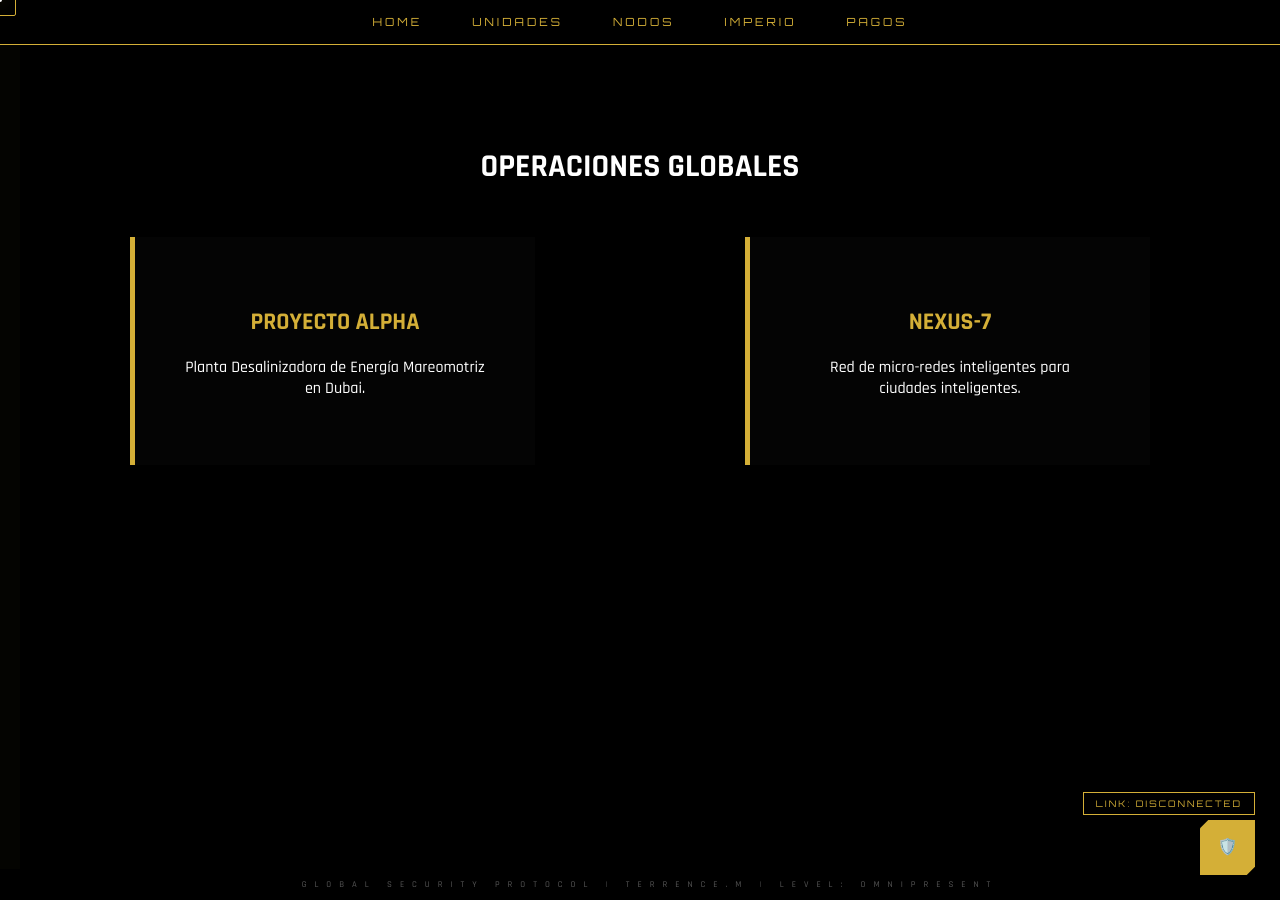
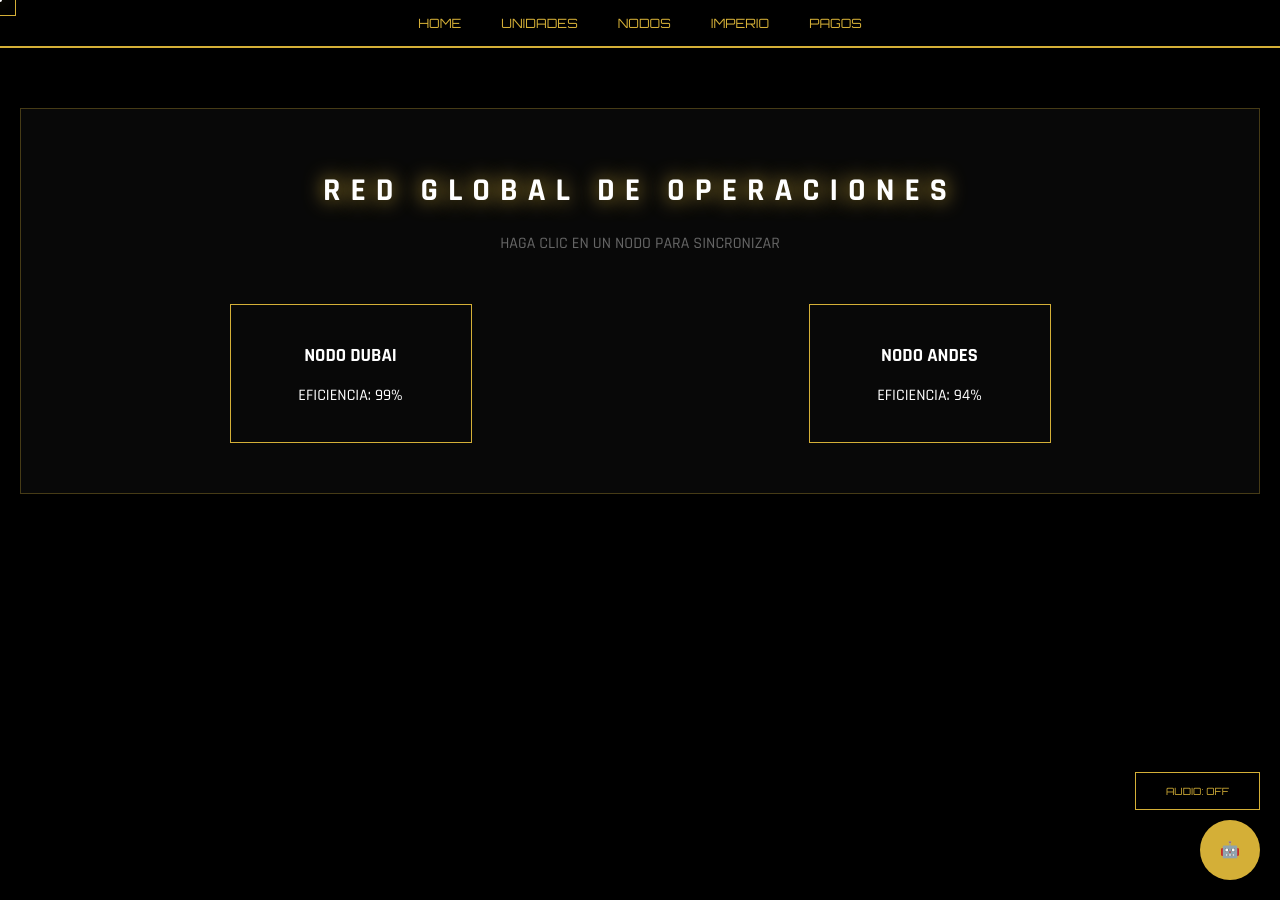
Before and after one commit to Terrence2333/terrence_m_ecokids, a Flask app: page /proyectos in a window 1280 px wide. Run offline with Flask 3, Linux system fonts and the light colour scheme.

Commit message:
Actualización Automática Nivel Dios - Terrence Mayorga

```diff
--- a/templates/base.html
+++ b/templates/base.html
@@ -7,118 +7,100 @@
     <link href="https://fonts.googleapis.com/css2?family=Orbitron:wght@400;700&family=Rajdhani:wght@300;500;700&display=swap" rel="stylesheet">
     <script src="https://cdn.jsdelivr.net/particles.js/2.0.0/particles.min.js"></script>
     <style>
-        :root { --gold: #d4af37; --bright-gold: #f9e272; --dark: #050505; --alert: rgba(255, 0, 0, 0.2); }
+        :root { --gold: #d4af37; --bright-gold: #f9e272; --dark: #050505; }
         * { cursor: none !important; }
-        body { background: var(--dark); color: #fff; font-family: 'Rajdhani', sans-serif; margin: 0; overflow: hidden; }
+        body { background: var(--dark); color: #fff; font-family: 'Rajdhani', sans-serif; margin: 0; overflow-x: hidden; }
 
-        /* CAPAS TÉCNICAS */
-        #particles-js, .bg-mesh, .perimeter-scan, .data-frames { position: fixed; top: 0; left: 0; width: 100%; height: 100%; pointer-events: none !important; z-index: 1; }
-        .bg-mesh { background-image: radial-gradient(circle, rgba(212, 175, 55, 0.05) 1px, transparent 1px); background-size: 30px 30px; z-index: 0; }
-        .perimeter-scan { border: 20px solid rgba(212,175,55,0.02); z-index: 2; box-shadow: inset 0 0 100px #000; }
+        /* FONDO RESTAURADO */
+        #particles-js { position: fixed; top: 0; left: 0; width: 100%; height: 100%; z-index: 1; pointer-events: none; }
+        .bg-mesh { position: fixed; top: 0; left: 0; width: 100%; height: 100%; background-image: linear-gradient(rgba(212, 175, 55, 0.05) 1px, transparent 1px), linear-gradient(90deg, rgba(212, 175, 55, 0.05) 1px, transparent 1px); background-size: 50px 50px; z-index: 0; pointer-events: none; }
 
-        /* DATA FRAMES (COORDENADAS DE SEGURIDAD) */
-        .data-frames::before { content: "LAT: -2.1701 | LON: -79.9223"; position: absolute; top: 10px; left: 10px; color: var(--gold); font-size: 10px; font-family: 'Orbitron'; opacity: 0.5; }
-        .data-frames::after { content: "ENC: AES-256 | STATUS: SECURE"; position: absolute; bottom: 40px; left: 10px; color: var(--gold); font-size: 10px; font-family: 'Orbitron'; opacity: 0.5; }
-
-        /* CURSOR LÁSER AVANZADO */
-        #custom-cursor { position: fixed; width: 30px; height: 30px; border: 1px solid var(--gold); border-radius: 2px; pointer-events: none; z-index: 10000; transform: translate(-50%, -50%); transition: all 0.2s cubic-bezier(0.175, 0.885, 0.32, 1.275); }
+        /* CURSOR */
+        #custom-cursor { position: fixed; width: 30px; height: 30px; border: 1px solid var(--gold); pointer-events: none; z-index: 10000; transform: translate(-50%, -50%); transition: 0.1s; }
         #cursor-dot { position: fixed; width: 4px; height: 4px; background: #fff; border-radius: 50%; pointer-events: none; z-index: 10001; transform: translate(-50%, -50%); box-shadow: 0 0 15px var(--gold); }
 
-        /* NAVEGACIÓN TÁCTICA */
-        nav { background: rgba(0,0,0,0.98); border-bottom: 1px solid var(--gold); padding: 15px; display: flex; justify-content: center; position: sticky; top: 0; z-index: 5000; backdrop-filter: blur(10px); }
-        nav a { color: var(--gold); text-decoration: none; margin: 0 25px; font-family: 'Orbitron'; font-size: 0.7rem; letter-spacing: 3px; pointer-events: auto !important; position: relative; }
-        nav a::after { content: ''; position: absolute; width: 0; height: 1px; bottom: -5px; left: 0; background: #fff; transition: 0.4s; }
-        nav a:hover::after { width: 100%; }
+        nav { background: rgba(0,0,0,0.95); border-bottom: 2px solid var(--gold); padding: 15px; display: flex; justify-content: center; position: sticky; top: 0; z-index: 5000; }
+        nav a { color: var(--gold); text-decoration: none; margin: 0 20px; font-family: 'Orbitron'; font-size: 0.8rem; pointer-events: auto !important; }
 
-        .container { padding: 80px 20px; max-width: 1200px; margin: auto; text-align: center; position: relative; z-index: 100; overflow-y: auto; max-height: 85vh; }
-        .glass-panel { background: rgba(5, 5, 5, 0.8); border-left: 5px solid var(--gold); padding: 50px; border-radius: 0; backdrop-filter: blur(25px); pointer-events: auto !important; box-shadow: 20px 20px 60px #000; }
+        .container { padding: 60px 20px; text-align: center; position: relative; z-index: 100; }
+        .glass-panel { background: rgba(10, 10, 10, 0.85); border: 1px solid rgba(212,175,55,0.3); padding: 40px; backdrop-filter: blur(15px); pointer-events: auto !important; }
+        .btn-divine { background: transparent; color: var(--gold); padding: 12px 30px; border: 1px solid var(--gold); cursor: pointer; pointer-events: auto !important; font-family: 'Orbitron'; }
 
-        .btn-divine { background: transparent; color: var(--gold); padding: 15px 40px; text-decoration: none; font-family: 'Orbitron'; border: 1px solid var(--gold); transition: 0.5s; display: inline-block; cursor: pointer; pointer-events: auto !important; text-transform: uppercase; letter-spacing: 2px; }
-        .btn-divine:hover { background: var(--gold); color: #000; transform: skewX(-10deg); }
+        /* CHAT BOT CON BOTÓN CERRAR */
+        #chatbot-ui { position: fixed; bottom: 20px; right: 20px; width: 320px; height: 450px; background: #000; border: 1px solid var(--gold); z-index: 6001; display: none; flex-direction: column; pointer-events: auto !important; box-shadow: 0 0 30px #000; }
+        #chat-header { background: var(--gold); color: #000; padding: 10px; font-family: 'Orbitron'; font-weight: bold; display: flex; justify-content: space-between; align-items: center; }
+        #chat-messages { flex: 1; padding: 15px; overflow-y: auto; color: #00ff00; font-family: monospace; font-size: 0.85rem; background: rgba(0,0,0,0.9); }
+        #chat-input { background: #111; border: none; border-top: 1px solid var(--gold); color: #fff; padding: 15px; outline: none; width: 100%; box-sizing: border-box; }
+        #chat-trigger { position: fixed; bottom: 20px; right: 20px; width: 60px; height: 60px; background: var(--gold); border-radius: 50%; z-index: 6000; cursor: pointer; display: flex; justify-content: center; align-items: center; pointer-events: auto !important; }
 
-        /* AUDIO Y CHAT TERMINAL */
-        #music-control { position: fixed; bottom: 85px; right: 25px; z-index: 6000; pointer-events: auto !important; }
-        #chat-trigger { position: fixed; bottom: 25px; right: 25px; width: 55px; height: 55px; background: var(--gold); z-index: 6000; cursor: pointer; display: flex; justify-content: center; align-items: center; pointer-events: auto !important; clip-path: polygon(0% 15%, 15% 0%, 100% 0%, 100% 85%, 85% 100%, 0% 100%); }
-        #chatbot-ui { position: fixed; bottom: 25px; right: 25px; width: 320px; height: 450px; background: #000; border: 1px solid var(--gold); z-index: 6001; display: none; flex-direction: column; pointer-events: auto !important; }
-
-        /* PRELOADER MILITAR */
-        #loader { position: fixed; top: 0; left: 0; width: 100%; height: 100%; background: #000; z-index: 9999; display: flex; flex-direction: column; justify-content: center; align-items: center; }
-        .scan-bar { width: 200px; height: 2px; background: #222; margin-top: 20px; position: relative; }
-        .scan-bar::after { content: ''; position: absolute; width: 40px; height: 100%; background: var(--gold); animation: loading 1.5s infinite; }
-        @keyframes loading { 0% { left: 0; } 100% { left: 160px; } }
-
-        footer { position: fixed; bottom: 0; width: 100%; padding: 10px; color: #555; font-size: 0.55rem; letter-spacing: 8px; z-index: 5; text-align: center; background: rgba(0,0,0,0.9); }
+        footer { position: fixed; bottom: 0; width: 100%; padding: 10px; color: #444; font-size: 0.6rem; z-index: 5; text-align: center; background: #000; }
     </style>
 </head>
-<body oncontextmenu="alertSystem()">
-    <div id="loader">
-        <h1 style="color:var(--gold); font-family:'Orbitron'; font-size:1rem; letter-spacing:8px;">IDENTITY VERIFICATION</h1>
-        <div class="scan-bar"></div>
-    </div>
-    <div class="data-frames"></div>
-    <div class="perimeter-scan"></div>
+<body>
+    <div id="particles-js"></div><div class="bg-mesh"></div>
     <div id="custom-cursor"></div><div id="cursor-dot"></div>
-    <div id="particles-js"></div><div class="bg-mesh"></div>
-
-    <audio id="bg-audio" loop preload="auto"><source src="https://www.soundhelix.com/examples/mp3/SoundHelix-Song-15.mp3" type="audio/mpeg"></audio>
+    <audio id="bg-audio" loop><source src="https://www.soundhelix.com/examples/mp3/SoundHelix-Song-15.mp3" type="audio/mpeg"></audio>
 
     <nav>
-        <a href="/" onmouseover="focusCursor()">HOME</a>
-        <a href="/servicios" onmouseover="focusCursor()">UNIDADES</a>
-        <a href="/proyectos" onmouseover="focusCursor()">NODOS</a>
-        <a href="/about" onmouseover="focusCursor()">IMPERIO</a>
-        <a href="/pagos" onmouseover="focusCursor()">PAGOS</a>
+        <a href="/">HOME</a>
+        <a href="/servicios">UNIDADES</a>
+        <a href="/proyectos">NODOS</a>
+        <a href="/about">IMPERIO</a>
+        <a href="/pagos">PAGOS</a>
     </nav>
 
-    <div id="music-control">
-        <button onclick="toggleMusic()" class="btn-divine" id="music-btn" style="padding: 5px 12px; font-size: 9px;">LINK: DISCONNECTED</button>
+    <div style="position: fixed; bottom: 90px; right: 20px; z-index: 6000;">
+        <button onclick="toggleMusic()" class="btn-divine" id="music-btn" style="font-size: 10px;">AUDIO: OFF</button>
     </div>
 
     <div class="container">{% block content %}{% endblock %}</div>
 
-    <div id="chat-trigger" onclick="toggleChat()">🛡️</div>
+    <div id="chat-trigger" onclick="toggleChat()">🤖</div>
     <div id="chatbot-ui">
-        <div style="background:var(--gold); color:#000; padding:12px; font-family:'Orbitron'; font-size:0.7rem; font-weight:bold;">SECURE TERMINAL v6.5</div>
-        <div id="chat-messages" style="flex:1; padding:15px; overflow-y:auto; color:#00ff00; font-family:monospace; font-size:0.8rem; line-height:1.5;">> SYSTEM BOOT SUCCESSFUL...</div>
-        <input type="text" id="chat-input" placeholder="ENTER CLEARANCE..." onkeypress="handleChat(event)" style="background:#0a0a0a; border:none; border-top:1px solid var(--gold); color:#fff; padding:15px; outline:none; font-family:monospace;">
+        <div id="chat-header">
+            <span>TERRENCE IA</span>
+            <span onclick="toggleChat()" style="cursor:pointer; font-size: 20px;">×</span>
+        </div>
+        <div id="chat-messages">> SISTEMA ONLINE. Director, ¿en qué puedo asistirle?</div>
+        <input type="text" id="chat-input" placeholder="Escriba aquí..." onkeypress="handleChat(event)">
     </div>
-
-    <footer>GLOBAL SECURITY PROTOCOL | TERRENCE.M | LEVEL: OMNIPRESENT</footer>
 
     <script>
         window.onload = () => {
-            setTimeout(() => { document.getElementById('loader').style.display='none'; }, 1500);
-            particlesJS("particles-js", { "particles": { "number": { "value": 100 }, "color": { "value": "#d4af37" }, "opacity": 0.2, "size": { "value": 1 }, "line_linked": { "enable": true, "distance": 120, "color": "#d4af37", "opacity": 0.1 }, "move": { "enable": true, "speed": 1 } } });
+            particlesJS("particles-js", { "particles": { "number": { "value": 80 }, "color": { "value": "#d4af37" }, "opacity": 0.4, "size": { "value": 2 }, "line_linked": { "enable": true, "distance": 150, "color": "#d4af37", "opacity": 0.2 }, "move": { "enable": true, "speed": 1.5 } } });
         };
-
         document.addEventListener('mousemove', (e) => {
-            const cursor = document.getElementById('custom-cursor');
-            const dot = document.getElementById('cursor-dot');
-            cursor.style.left = e.clientX + 'px'; cursor.style.top = e.clientY + 'px';
-            dot.style.left = e.clientX + 'px'; dot.style.top = e.clientY + 'px';
+            document.getElementById('custom-cursor').style.left = e.clientX + 'px';
+            document.getElementById('custom-cursor').style.top = e.clientY + 'px';
+            document.getElementById('cursor-dot').style.left = e.clientX + 'px';
+            document.getElementById('cursor-dot').style.top = e.clientY + 'px';
         });
-
-        function focusCursor() { document.getElementById('custom-cursor').style.transform = 'translate(-50%, -50%) rotate(45deg) scale(1.5)'; }
-        document.addEventListener('mouseout', () => { document.getElementById('custom-cursor').style.transform = 'translate(-50%, -50%) rotate(0deg) scale(1)'; });
 
         const audio = document.getElementById('bg-audio');
         function toggleMusic() {
             const btn = document.getElementById('music-btn');
-            if (audio.paused) { audio.play(); btn.innerHTML = "LINK: ACTIVE"; btn.style.borderColor = "#00ff00"; }
-            else { audio.pause(); btn.innerHTML = "LINK: DISCONNECTED"; btn.style.borderColor = "var(--gold)"; }
+            if (audio.paused) { audio.play(); btn.innerHTML = "AUDIO: ON"; }
+            else { audio.pause(); btn.innerHTML = "AUDIO: OFF"; }
         }
 
         function toggleChat() { const ui = document.getElementById('chatbot-ui'); ui.style.display = ui.style.display === 'flex' ? 'none' : 'flex'; }
+
         function handleChat(e) {
             if (e.key === 'Enter') {
                 const input = document.getElementById('chat-input');
                 const msgs = document.getElementById('chat-messages');
-                msgs.innerHTML += `<p style="color:var(--gold)">> CMD: ${input.value}</p>`;
-                setTimeout(() => { msgs.innerHTML += `<p>> ACCESS GRANTED. EXECUTING PROTOCOL...</p>`; msgs.scrollTop = msgs.scrollHeight; }, 500);
+                const val = input.value.toLowerCase();
+                msgs.innerHTML += `<p style="color:var(--gold)">> Tú: ${input.value}</p>`;
+
+                let resp = "> IA: Procesando datos del imperio...";
+                if(val.includes("hola")) resp = "> IA: Saludos, Director Terrence.";
+                if(val.includes("estado")) resp = "> IA: Todos los sistemas operando al 100%.";
+                if(val.includes("nodos")) resp = "> IA: Los nodos globales están sincronizados.";
+
+                setTimeout(() => { msgs.innerHTML += `<p>${resp}</p>`; msgs.scrollTop = msgs.scrollHeight; }, 500);
                 input.value = "";
             }
         }
-        function alertSystem() { document.body.style.background = "maroon"; setTimeout(()=> { document.body.style.background = "#050505"; }, 200); }
     </script>
 </body>
 </html>
--- a/templates/proyectos.html
+++ b/templates/proyectos.html
@@ -1,15 +1,31 @@
 {% extends "base.html" %}
-{% block title %}Proyectos{% endblock %}
+{% block title %}Nodos Globales{% endblock %}
 {% block content %}
-<h1>OPERACIONES GLOBALES</h1>
-<div style="display: flex; justify-content: space-around; flex-wrap: wrap; gap: 30px; margin-top: 50px;">
-    <div class="glass-panel" style="width: 300px;">
-        <h2 style="color: #d4af37;">PROYECTO ALPHA</h2>
-        <p>Planta Desalinizadora de Energía Mareomotriz en Dubai.</p>
-    </div>
-    <div class="glass-panel" style="width: 300px;">
-        <h2 style="color: #d4af37;">NEXUS-7</h2>
-        <p>Red de micro-redes inteligentes para ciudades inteligentes.</p>
+<div class="glass-panel">
+    <h1 style="letter-spacing: 10px; text-shadow: 0 0 20px var(--gold);">RED GLOBAL DE OPERACIONES</h1>
+    <p style="color: #666;">HAGA CLIC EN UN NODO PARA SINCRONIZAR</p>
+
+    <div style="display: flex; justify-content: space-around; flex-wrap: wrap; margin-top: 40px;">
+        <div class="node-box" onclick="syncNode(this, 'DUBAI')" style="border: 1px solid var(--gold); padding: 20px; margin: 10px; cursor: pointer; transition: 0.3s; width: 200px;">
+            <h3>NODO DUBAI</h3>
+            <p>EFICIENCIA: 99%</p>
+        </div>
+        <div class="node-box" onclick="syncNode(this, 'ANDES')" style="border: 1px solid var(--gold); padding: 20px; margin: 10px; cursor: pointer; transition: 0.3s; width: 200px;">
+            <h3>NODO ANDES</h3>
+            <p>EFICIENCIA: 94%</p>
+        </div>
     </div>
 </div>
+
+<script>
+    function syncNode(el, name) {
+        el.style.background = "var(--gold)";
+        el.style.color = "#000";
+        alert("SINCRONIZANDO CON " + name + "...");
+        setTimeout(() => {
+            el.style.background = "transparent";
+            el.style.color = "#fff";
+        }, 1000);
+    }
+</script>
 {% endblock %}
```
